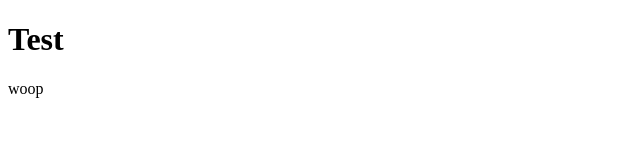
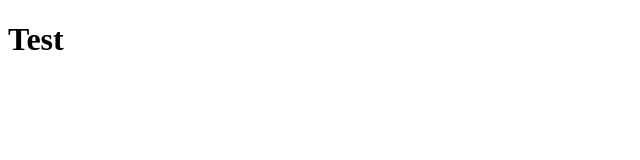
Before and after one commit to Kclaster/wed_class, a plain HTML site: page index.html in a window 1280 px wide. Shown: the full height of the page, 0-640 px from the left. Drawn offline with Linux system fonts and the light colour scheme.

Commit message:
deleted paragraph

```diff
--- a/index.html
+++ b/index.html
@@ -5,6 +5,5 @@
     </head>
     <body>
         <h1>Test</h1>
-        <p>woop</p>
     </body>
 </html>
```
